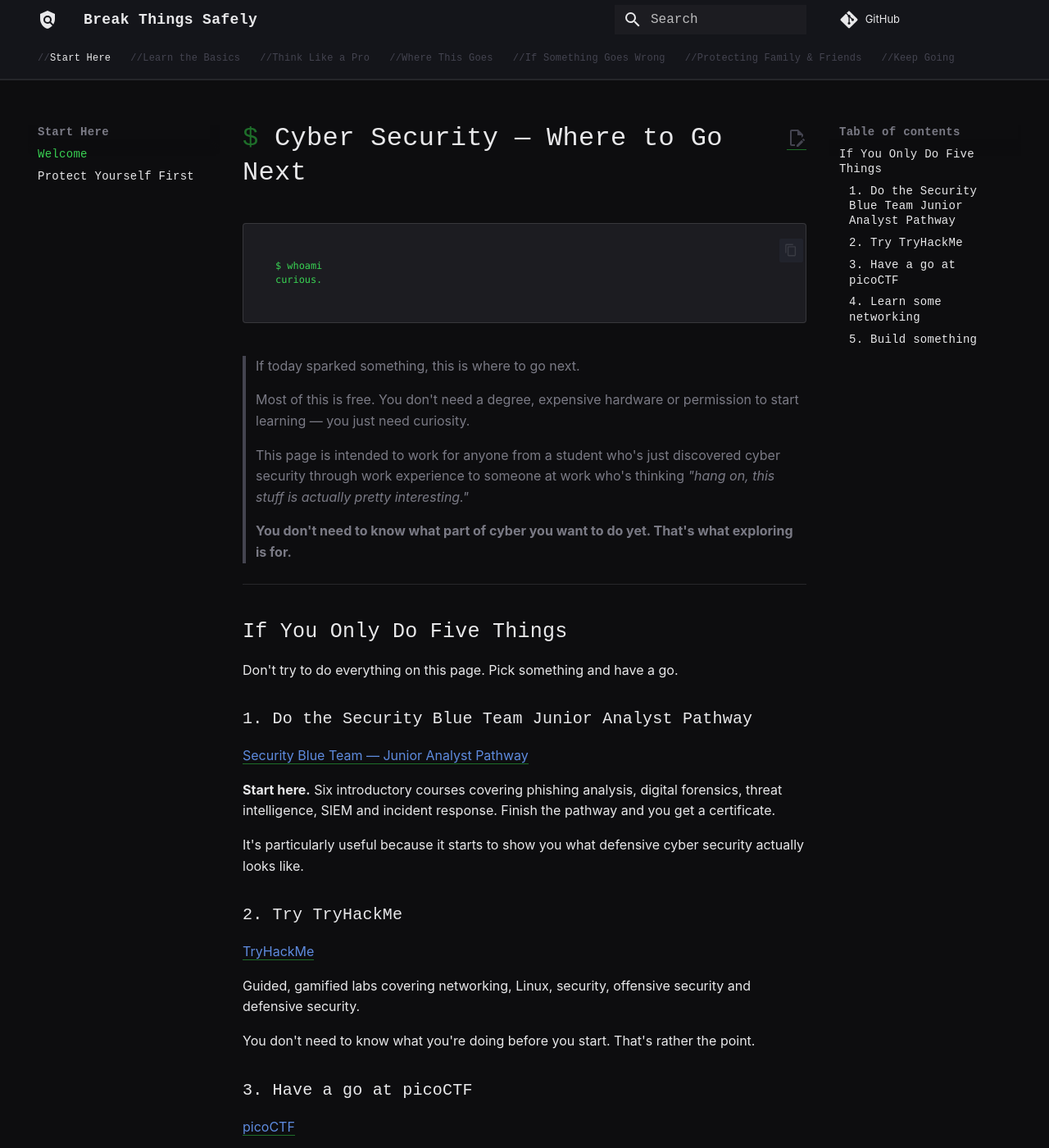
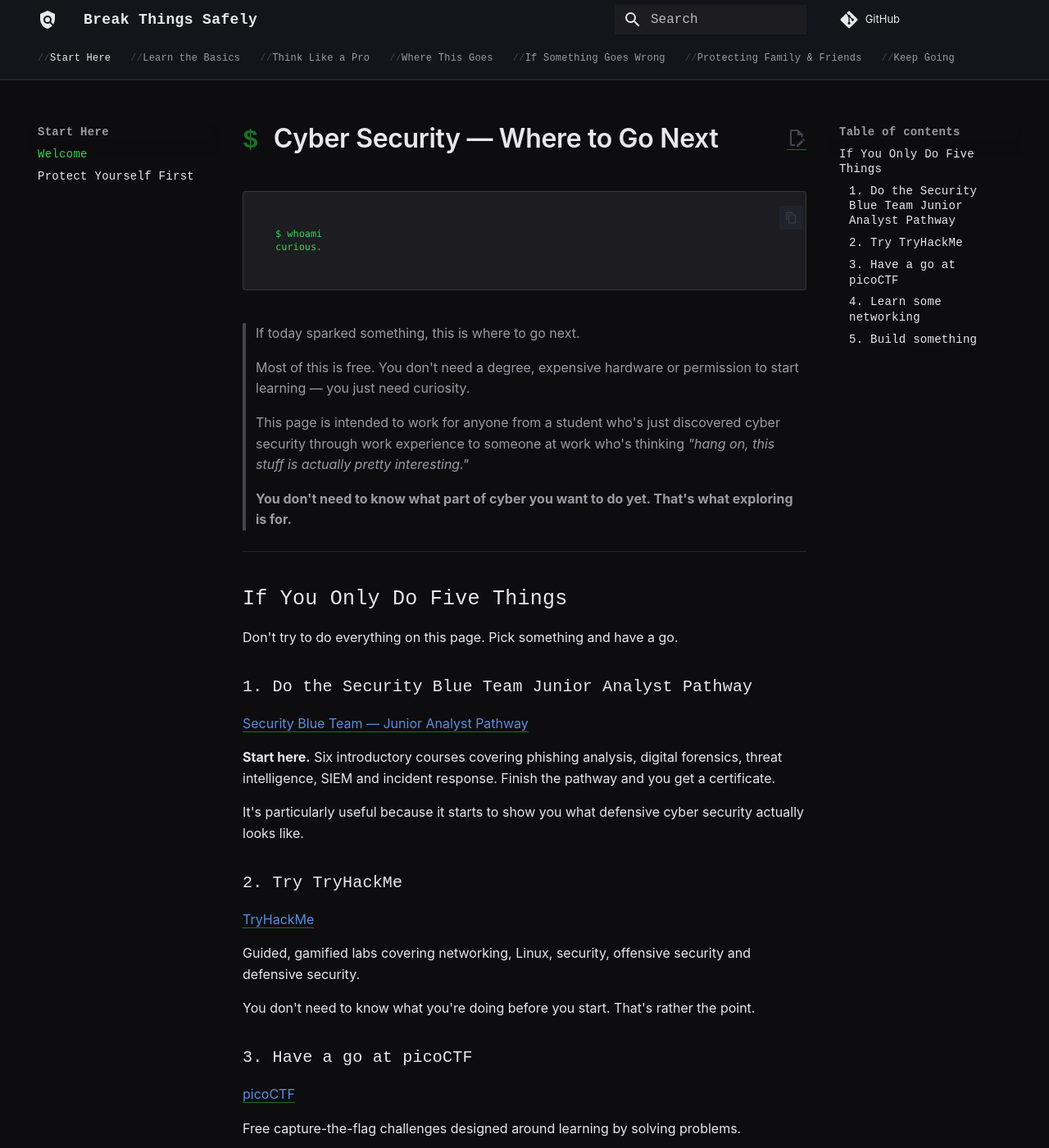
Before and after one commit to t-d-knight/break-things-safely, an MkDocs documentation site: the page built from docs/index.md, in a window 1280 px wide and 1400 px high. Shown: the whole window at 82% size. Built offline with MkDocs 1.6.1 and Material for MkDocs 9.7.7, drawn with Linux system fonts in a browser that asks for light colours; comment, search, counter and statistics services are not loaded.

Commit message:
Fixed contrast issues.

```diff
--- a/docs/stylesheets/terminal.css
+++ b/docs/stylesheets/terminal.css
@@ -7,7 +7,7 @@
   --green: #39d353;
   --green-dim: #1e6e2a;
   --text: #e8e8ea;
-  --text-muted: #7a7a85;
+  --text-muted: #9a9aa5;
   --text-dim: #444450;
   --mono: 'Courier New', 'Courier', monospace;
   --sans: -apple-system, BlinkMacSystemFont, 'Segoe UI', sans-serif;
@@ -62,7 +62,7 @@ body, .md-typeset {
 
 .md-tabs__link {
   font-size: 12px;
-  color: var(--text-dim);
+  color: var(--text-muted);
   opacity: 1;
 }
 
@@ -92,8 +92,8 @@ body, .md-typeset {
   color: var(--green);
 }
 
-/* Headings stay monospace for that "chrome" feel, body text stays sans */
-.md-typeset h1,
+/* Headings: h2/h3 stay monospace for that "chrome" feel; h1 goes sans
+   since page titles run long-form and wrap badly in monospace */
 .md-typeset h2,
 .md-typeset h3 {
   font-family: var(--mono);
@@ -101,11 +101,14 @@ body, .md-typeset {
 }
 
 .md-typeset h1 {
+  font-family: var(--sans);
+  font-weight: 600;
   color: var(--text);
 }
 
 .md-typeset h1::before {
   content: "$ ";
+  font-family: var(--mono);
   color: var(--green-dim);
 }
 
```
